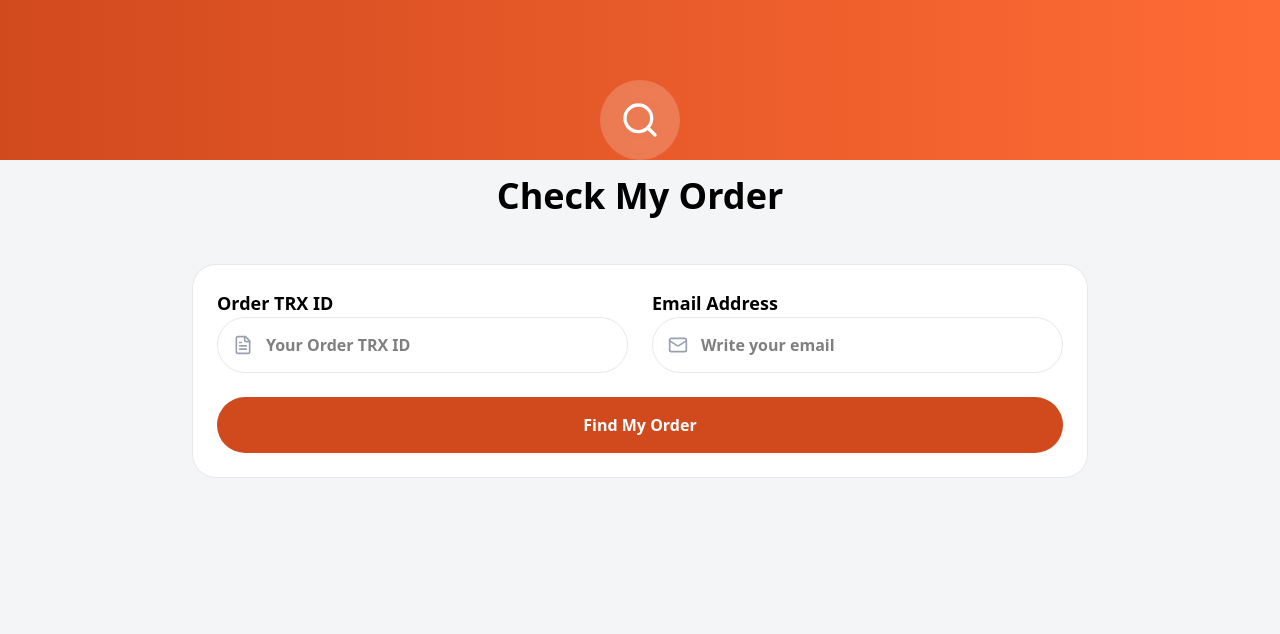
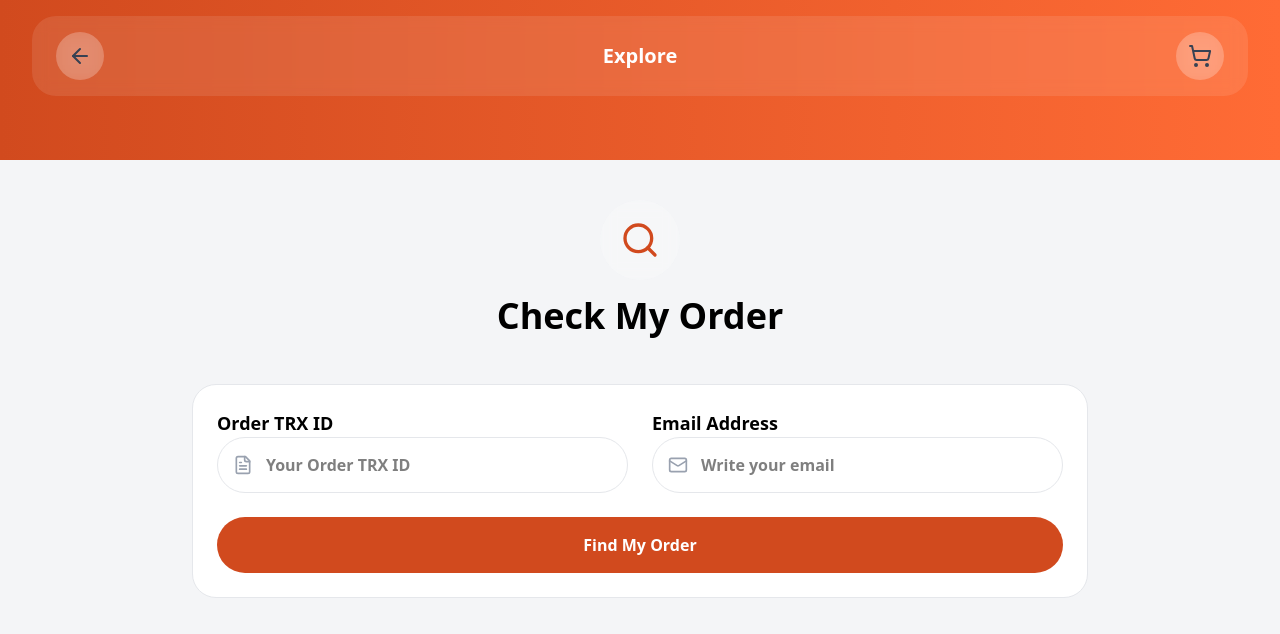
Before and after one commit to dimasdaffa/ginzapetfe, a React (Vite) app: page /my-Order in a window 1280 px wide. Shown: the top 634 px of the page. Built offline with nearby package versions, Linux system fonts and the light colour scheme.

Commit message:
add navbar

```diff
--- a/src/pages/MyOrderPage.tsx
+++ b/src/pages/MyOrderPage.tsx
@@ -1,4 +1,4 @@
-import { useState } from "react";
+import { useState, useEffect } from "react";
 import type { z } from "zod";
 import type { OrderDetails } from "../types/type";
 import { viewOrderSchema } from "../types/validationOrder";
@@ -21,6 +21,8 @@ import {
   ChevronUp,
   CheckCircle,
   NotebookIcon,
+  ShoppingCart,
+  ArrowLeft,
 } from "lucide-react";
 
 const formatCurrency = (price: number) => {
@@ -124,6 +126,20 @@ export default function MyOrderPage() {
   const [loading, setLoading] = useState(false);
   const [OrderDetails, setOrderDetails] = useState<OrderDetails | null>(null);
   const [notFound, setNotFound] = useState(false);
+  const [isScrolled, setIsScrolled] = useState(false);
+
+
+  useEffect(() => {
+      const handleScroll = () => {
+        setIsScrolled(window.scrollY > 0);
+      };
+
+      window.addEventListener("scroll", handleScroll);
+
+      return () => {
+        window.removeEventListener("scroll", handleScroll);
+      };
+    }, []);
 
   const handleChange = (e: React.ChangeEvent<HTMLInputElement>) => {
     const { name, value } = e.target;
@@ -188,13 +204,61 @@ export default function MyOrderPage() {
       {/* Desktop Background */}
       <div className="hidden lg:block absolute left-0 right-0 top-0 h-40 bg-gradient-to-r from-[#d14a1e] to-[#ff6b35]"></div>
 
+      {/* Navigation */}
+      <nav
+        className={`fixed left-0 right-0 z-30 transition-all duration-300 ${
+          isScrolled ? "top-7 lg:top-4" : "top-4 lg:top-4"
+        }`}
+      >
+        <div className="mx-auto max-w-7xl px-4 sm:px-6 lg:px-8">
+          <div
+            className={`flex items-center justify-between py-3 lg:py-4 transition-all duration-300 ${
+              isScrolled
+                ? "bg-white rounded-2xl lg:rounded-3xl px-4 lg:px-6 shadow-lg"
+                : "lg:bg-white/10 lg:backdrop-blur-sm lg:rounded-3xl lg:px-6"
+            }`}
+          >
+            <Link to="/">
+              <div
+                className={`flex h-11 w-11 lg:h-12 lg:w-12 items-center justify-center rounded-full bg-white transition-all duration-300 ${
+                  isScrolled
+                    ? "border border-gray-200"
+                    : "lg:bg-white/20 lg:backdrop-blur-sm"
+                }`}
+              >
+                <ArrowLeft className="h-5 w-5 lg:h-6 lg:w-6 text-gray-700" />
+              </div>
+            </Link>
+            <h1
+              className={`font-semibold text-lg lg:text-xl transition-all duration-300 ${
+                isScrolled ? "text-gray-900" : "text-white lg:text-white"
+              }`}
+            >
+              Explore
+            </h1>
+            <Link to="/cart">
+              <div
+                className={`flex h-11 w-11 lg:h-12 lg:w-12 items-center justify-center rounded-full bg-white transition-all duration-300 ${
+                  isScrolled
+                    ? "border border-gray-200"
+                    : "lg:bg-white/20 lg:backdrop-blur-sm"
+                }`}
+              >
+                <ShoppingCart className="h-5 w-5 lg:h-6 lg:w-6 text-gray-700" />
+              </div>
+            </Link>
+          </div>
+        </div>
+      </nav>
+
+
       {/* Main Content */}
-      <main className="relative pt-12 lg:pt-20">
+      <main className="relative pt-24 lg:pt-50">
         <div className="mx-auto max-w-7xl px-4 sm:px-6 lg:px-8">
           {/* Header */}
           <header className="flex flex-col items-center gap-4 mb-8 lg:mb-12">
             <div className="flex h-16 w-16 lg:h-20 lg:w-20 items-center justify-center rounded-full bg-white/20 backdrop-blur-sm">
-              <Search className="h-8 w-8 lg:h-10 lg:w-10 text-white" />
+              <Search className="h-8 w-8 lg:h-10 lg:w-10 text-white lg:text-[#d14a1e] " />
             </div>
             <h1 className="text-2xl lg:text-4xl font-extrabold text-white lg:text-black text-center">
               Check My Order
```
